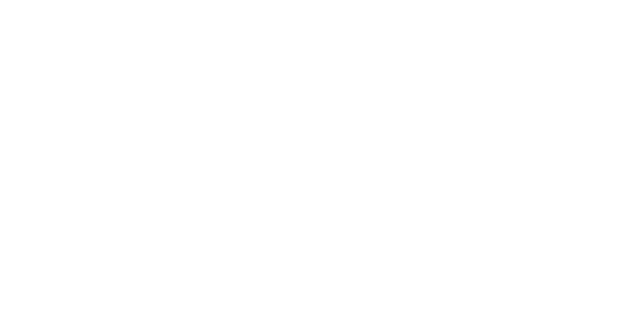
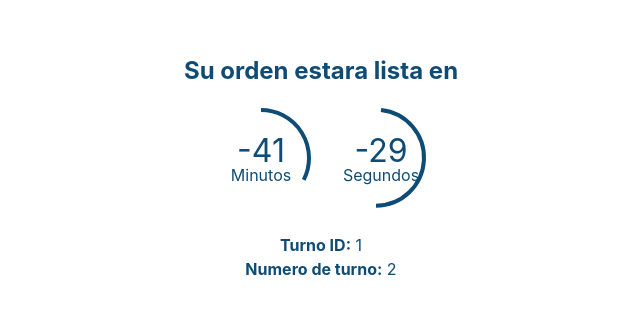
Before and after one commit to EmanuelPalacio/C7-05-node-react, a React (Vite) app in the folder frontend/: page /client/1 in a window 1280 px wide. Before the commit this address had no page. Shown: the part 235-548 px from the top of the page, without its empty margins (319-959 px from the left). Built offline with nearby package versions, Linux system fonts and the light colour scheme.

Commit message:
pagina_cliente seguimiento de tiempo

```diff
--- a/frontend/src/App.tsx
+++ b/frontend/src/App.tsx
@@ -1,4 +1,5 @@
 import { BrowserRouter, Route, Routes } from 'react-router-dom';
+import Client from './pages/client/Client';
 import Dashboard from './pages/dashboard/Dashboard';
 import Login from './pages/login/Login';
 
@@ -11,6 +12,7 @@
         <Routes>
           <Route path='/' element={<Login />} />
           <Route path='/dashboard' element={<Dashboard />} />
+          <Route path='/client/:turnId' element={<Client />} />
         </Routes>
       </BrowserRouter>
     </div>
--- /dev/null
+++ b/frontend/src/pages/client/Client.tsx
@@ -0,0 +1,22 @@
+import CountDown from './components/CountDown';
+import styles from './styles/client.module.css';
+import { useParams } from 'react-router-dom';
+
+export default function Client() {
+  const { turnId } = useParams();
+
+  return (
+    <div className={styles.client_Container}>
+      <h2>Su orden estara lista en</h2>
+      <CountDown />
+      <div className={styles.client_turnInfo}>
+        <p>
+          <strong>Turno ID:</strong> {turnId}
+        </p>
+        <p>
+          <strong>Numero de turno:</strong> 2
+        </p>
+      </div>
+    </div>
+  );
+}
--- /dev/null
+++ b/frontend/src/pages/client/components/CountDown.tsx
@@ -0,0 +1,42 @@
+import { useState, useEffect, useMemo } from 'react';
+import styles from '../styles/countDown.module.css';
+import { SVGCircle } from './SVGCircle';
+
+const SECOND = 1000;
+const MINUTE = SECOND * 60;
+
+const deadline = '2022-09-29T07:00:00';
+
+// eslint-disable-next-line camelcase
+function mapNumber(number: number, in_min: number, in_max: number, out_min: number, out_max: number) {
+  // eslint-disable-next-line camelcase
+  return ((number - in_min) * (out_max - out_min)) / (in_max - in_min) + out_min;
+}
+
+export default function CountDown() {
+  const parsedDeadline = useMemo(() => Date.parse(deadline), [deadline]);
+  const [time, setTime] = useState(parsedDeadline - Date.now());
+
+  /* console.log(new Date(time).toISOString().slice(11, 19)); */
+
+  useEffect(() => {
+    const interval = setInterval(() => setTime(parsedDeadline - Date.now()), 1000);
+
+    return () => clearInterval(interval);
+  }, [parsedDeadline]);
+
+  return (
+    <div className={styles.timer}>
+      {Object.entries({
+        Minutos: (time / MINUTE) % 60,
+        Segundos: (time / SECOND) % 60,
+      }).map(([label, value]) => (
+        <div key={label} className={styles.countdown_item}>
+          <p>{`${Math.floor(value)}`.padStart(2, '0')}</p>
+          <span>{label}</span>
+          <SVGCircle radius={mapNumber(value, 0, 60, 0, 360)} />
+        </div>
+      ))}
+    </div>
+  );
+}
--- /dev/null
+++ b/frontend/src/pages/client/components/SVGCircle.tsx
@@ -0,0 +1,28 @@
+import styles from '../styles/countDown.module.css';
+
+// eslint-disable-next-line react/prop-types, @typescript-eslint/no-explicit-any
+export const SVGCircle = ({ radius }: any) => (
+  <svg className={styles.countdown_svg}>
+    <path fill='none' stroke='#0F4C75' strokeWidth='4' d={describeArc(50, 50, 48, 0, radius)} />
+  </svg>
+);
+
+function polarToCartesian(centerX: number, centerY: number, radius: number, angleInDegrees: number) {
+  const angleInRadians = ((angleInDegrees - 90) * Math.PI) / 180.0;
+
+  return {
+    x: centerX + radius * Math.cos(angleInRadians),
+    y: centerY + radius * Math.sin(angleInRadians),
+  };
+}
+
+function describeArc(x: number, y: number, radius: number, startAngle: number, endAngle: number) {
+  const start = polarToCartesian(x, y, radius, endAngle);
+  const end = polarToCartesian(x, y, radius, startAngle);
+
+  const largeArcFlag = endAngle - startAngle <= 180 ? '0' : '1';
+
+  const d = ['M', start.x, start.y, 'A', radius, radius, 0, largeArcFlag, 0, end.x, end.y].join(' ');
+
+  return d;
+}
--- /dev/null
+++ b/frontend/src/pages/client/styles/client.module.css
@@ -0,0 +1,21 @@
+.client_Container{
+    min-height: 100vh;
+    display: flex;
+    flex-direction: column;
+    align-items: center;
+    justify-content: center;
+    width: 100%;
+    height: 100%;
+}
+
+.client_turnInfo{
+    display: flex;
+    flex-direction: column;
+    align-items: center;
+    justify-content: center;
+    margin: 0.625rem;
+}
+
+.client_turnInfo p{
+    margin: 0;
+}
--- /dev/null
+++ b/frontend/src/pages/client/styles/countDown.module.css
@@ -0,0 +1,30 @@
+.timer {
+  display: flex;
+  align-items: center;
+  justify-content: center;
+}
+
+.countdown_item {
+  display: flex;
+  align-items: center;
+  justify-content: center;
+  flex-direction: column;
+  margin: 0 10px;
+  padding: 10px 0;
+  position: relative;
+  width: 100px;
+  height: 100px;
+}
+
+.countdown_item  p {
+  font-size: calc(16px + 2vmin);
+  margin: 0;
+}
+
+.countdown_svg {
+  position: absolute;
+  top: 5px;
+  left: 0;
+  width: 100px;
+  height: 100px;
+}
```
